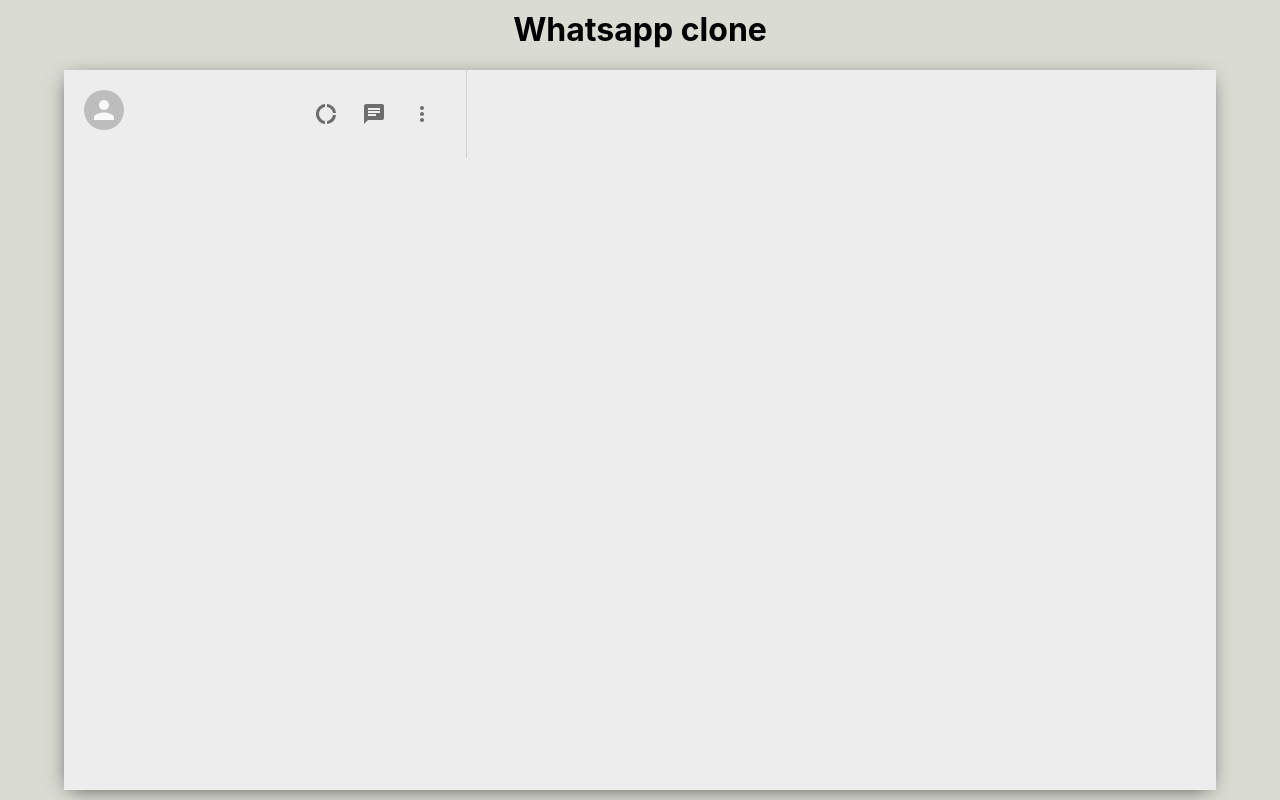
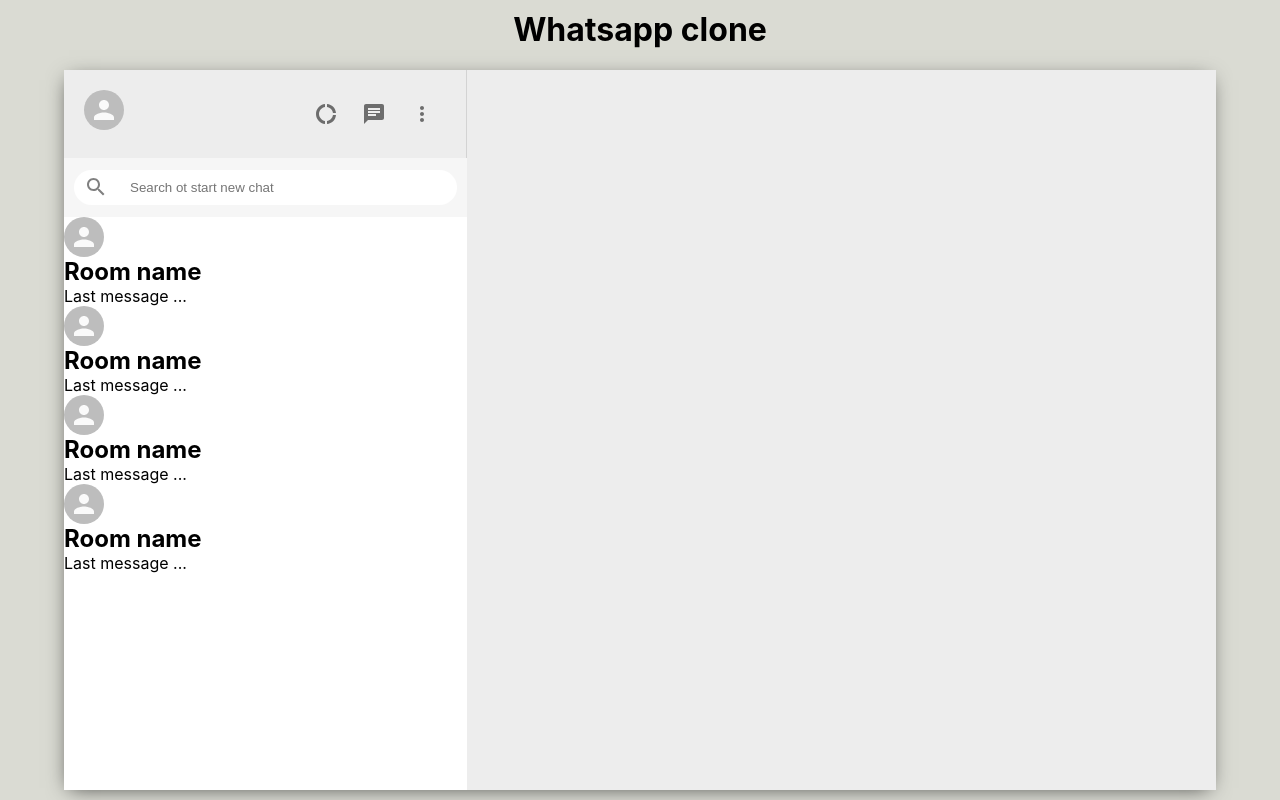
Before and after one commit to jmuema/Whatsapp-clone, a React (Create React App) app: page / in a window 1280 px wide. Built offline with nearby package versions, Linux system fonts and the light colour scheme.

Commit message:
styled the chat section

```diff
--- a/src/Sidebar.css
+++ b/src/Sidebar.css
@@ -1,5 +1,31 @@
 .sidebar {
     flex: 0.35;
+    display: flex;
+    flex-direction: column;
+}
+.sidebar__search {
+    display: flex;
+    align-items: center;
+    background-color: #f6f6f6;
+    height: 39px;
+    padding: 10px;
+
+}
+.sidebar__searchContainer {
+    display: flex;
+    align-items: center;
+    background-color: white;
+    width: 100%;
+    height: 35px;
+    border-radius: 20px;
+}
+.sidebar__searchContainer > input{
+    border: none;
+    margin-left: 10px;
+}
+.sidebar__searchContainer > .MuiSvgIcon-root {
+    color: gray;
+    padding: 10px;
 }
 .sidebar__header {
     display: flex;
@@ -17,3 +43,9 @@
     margin-right: 2vw;
     font-size: 24px !important;
 }
+
+.sidebar__chats{
+background-color: white;
+flex: 1;
+overflow: scroll;
+}
--- a/src/Sidebar.js
+++ b/src/Sidebar.js
@@ -4,6 +4,8 @@
 import  MoreVertIcon  from "@material-ui/icons/MoreVert";
 import React from 'react';
 import "./Sidebar.css";
+import SearchOutlined from '@material-ui/icons/SearchOutlined';
+import SidebarChat from "./SidebarChat";
 
 function Sidebar(props) {
 
@@ -27,10 +29,21 @@
 
             </div>
             <div className="sidebar__search">
+            <div className="sidebar__searchContainer">
+            <SearchOutlined/>
+            <input placeholder="Search ot start new chat" type="text"/>
+
+            </div>
+
 
 
             </div>
             <div className="sidebar__chats">
+            <SidebarChat/>
+            <SidebarChat/>
+            <SidebarChat/>
+            <SidebarChat/>
+
 
 
             </div>
```
Also changed, not shown: src/SidebarChat.css (added), 1 other file (tests, documents, lock files or other folders).
